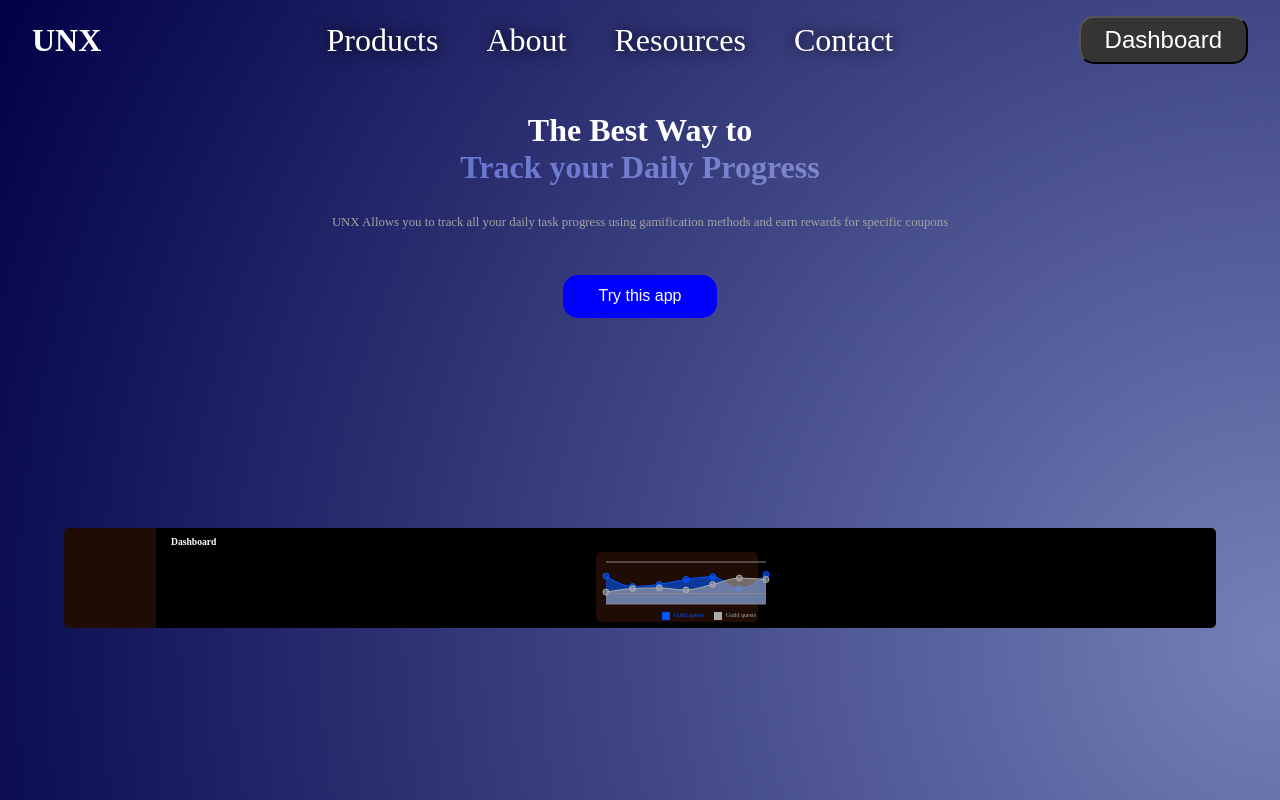
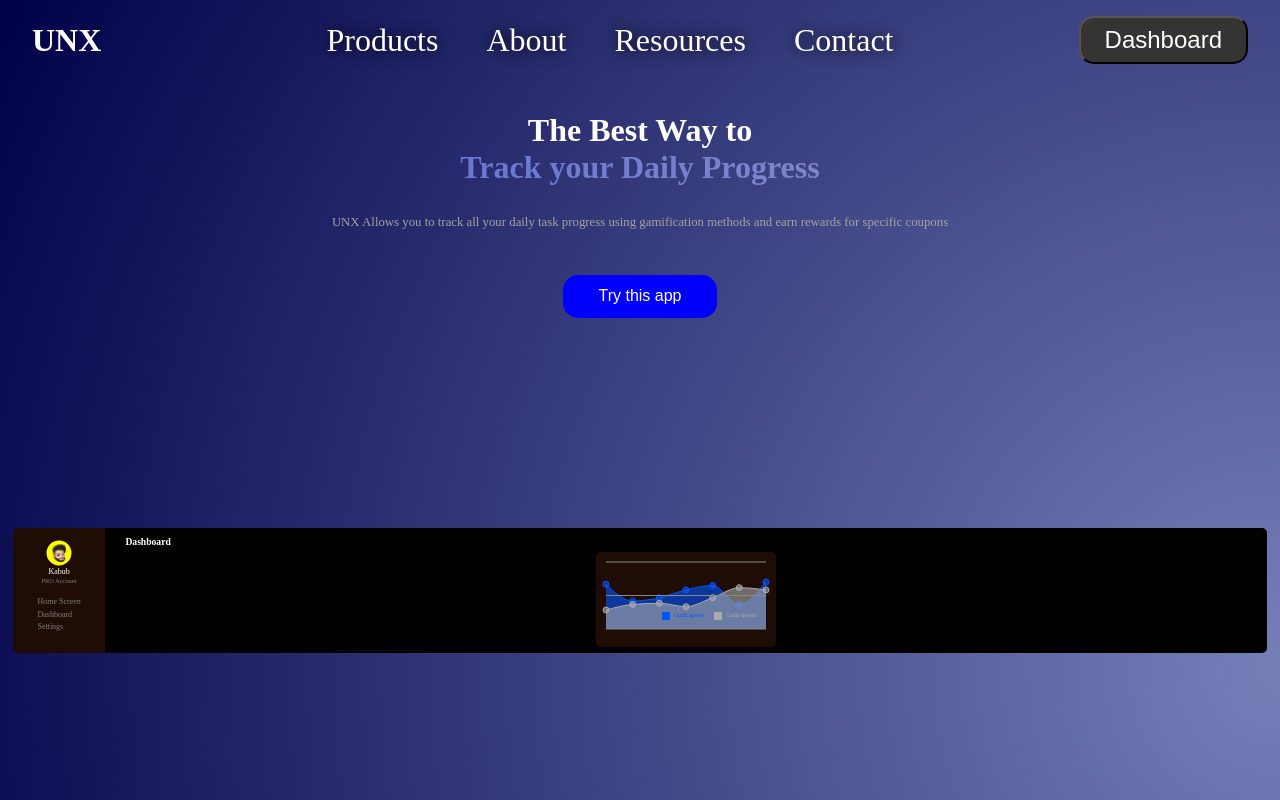
Before and after one commit to Khabub/webdev-learning-slick, a React (Create React App) app: page / in a window 1280 px wide. Built offline with nearby package versions, Linux system fonts and the light colour scheme.

Commit message:
working on dashboard

```diff
--- a/src/components/Layout/Pages_Dashboard.js
+++ b/src/components/Layout/Pages_Dashboard.js
@@ -1,12 +1,26 @@
 import React from "react";
 import DashboardPage from "../../pages_dashboard/Dashboard_page";
-// import avatar from "../../assets/avatar.png";
+import avatar from "../../assets/avatar.png";
 import classes from "./Pages_Dashboard.module.css";
 
 const PagesDashboard = () => {
   return (
     <div className={classes.container}>
-      <div className={classes.dashLeft}></div>
+      <div className={classes.dashLeft}>
+        <div className={classes.avatarBox}>
+          <div className={classes.avatarBg}>
+            <img className={classes.avatarImg} src={avatar} alt="avatar"></img>
+          </div>
+          <p className={classes.avatarName}>Kabub</p>
+          <p className={classes.avatarStatus}>PRO Account</p>
+        </div>
+
+        <ul className={classes.dashList}>
+          <li>Home Screen</li>
+          <li>Dashboard</li>
+          <li>Settings</li>
+        </ul>
+      </div>
 
       <div className={classes.dashRight}>
         <DashboardPage />
--- a/src/components/Layout/Pages_Dashboard.module.css
+++ b/src/components/Layout/Pages_Dashboard.module.css
@@ -1,10 +1,10 @@
 .container {
   display: flex;
   justify-content:space-around;
-  width: 90vw;
+  width: 98vw;
   padding: 0;
   margin: 1rem auto;
-  height: 100px;
+  height: 125px;
 }
 
 .dashLeft {
@@ -12,6 +12,10 @@
   width: 100px;
   border-top-left-radius: 5px;
   border-bottom-left-radius: 5px;
+  display: flex;
+  flex-direction: column;
+  align-items: center;
+  justify-content: space-between;
 }
 
 .dashRight {
@@ -24,3 +28,58 @@
   border-bottom-right-radius: 5px;
   position: relative;
 }
+
+.avatarBox {
+  display: flex;
+  flex-direction: column;
+  justify-content: flex-start;
+  align-items: center;
+  color: white;
+  font-size: 0.8rem;
+}
+
+.avatarBg {
+  width: 50px;
+  height: 50px;
+  background-color: yellow;
+  border-radius: 50%;
+  transform: scale(0.5);
+  display: flex;
+  justify-content:  center;
+  align-items: center;
+}
+
+.avatarName {
+  font-size: 0.5rem;
+  transform: translateY(-1.2rem);
+}
+
+.avatarStatus {
+  transform: translateY(-2rem);
+  font-size: 0.4rem;
+  color: grey;
+}
+
+.dashList {
+  list-style-type: none;
+  color: white;
+  padding: 0;
+  margin : 0;
+  font-size: 0.5rem;
+  display: flex;
+  flex-direction: column;
+  line-height: 0.8rem;
+  transform: translateY(-1.7rem);
+  color: grey;
+}
+
+
+
+li:active,
+li:hover {
+  border-left: 2px solid rgb(140, 140, 209);
+  transform: translateX(0.5rem);
+  color: white;
+  cursor: pointer;
+  padding: 0 0.3rem;
+}
--- a/src/pages_dashboard/Dashboard_page.js
+++ b/src/pages_dashboard/Dashboard_page.js
@@ -56,7 +56,7 @@ const DashboardPage = () => {
       <div className={classes.dashboard}>
         <AreaChart
           width={180}
-          height={70}
+          height={95}
           data={data}
           margin={{ top: 10, left: 10, bottom: 10, right: 10 }}
         >
--- a/src/pages_dashboard/Dashboard_page.module.css
+++ b/src/pages_dashboard/Dashboard_page.module.css
@@ -1,6 +1,6 @@
 .dashboard {
   background-color: rgb(31, 12, 5);
-  width: 90%;
+  width: 100%;
   height: 70%;
   margin-bottom: 0.4rem;
   border-radius: 5px;
@@ -9,7 +9,7 @@
 .dashName {
   position: absolute;
   font-size: 0.6rem;
-  left: 15px;
+  left: 20px;
   top: -5px;
   color: #fff;
 }
```
